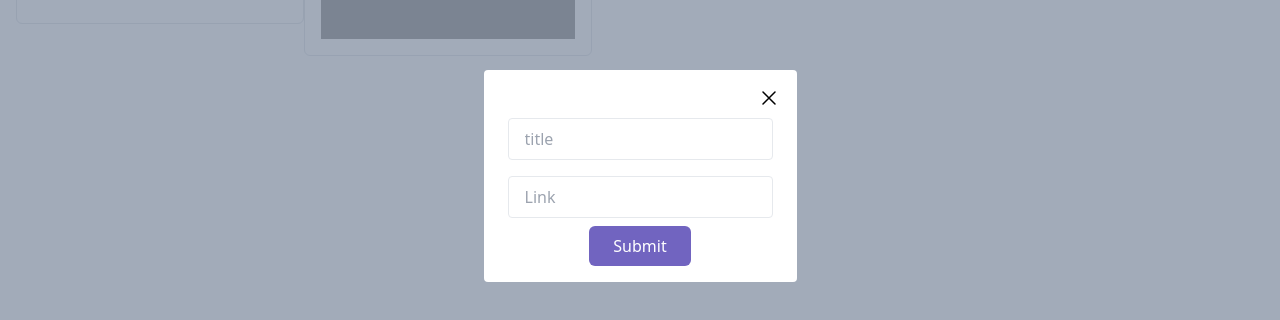
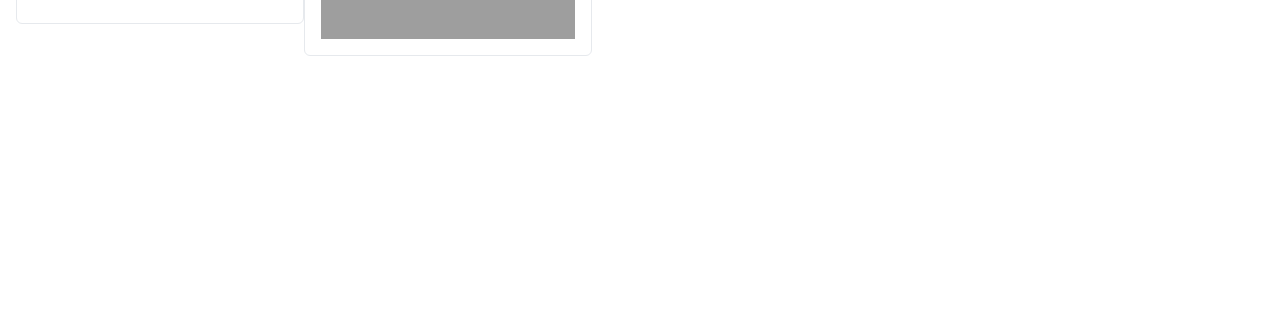
Before and after one commit to Mohfazam/SecondBrain, a React (Vite) app in the folder Frontend/: page / in a window 1280 px wide. Shown: the part 224-544 px from the top of the page. Built offline with nearby package versions, Linux system fonts and the light colour scheme; grey boxes are pictures that could not be loaded.

Commit message:
State Variable of The PopUp

```diff
--- a/Frontend/src/App.tsx
+++ b/Frontend/src/App.tsx
@@ -1,4 +1,4 @@
-
+import { useState } from 'react'
 import { Button } from './components/Button'
 import { PlusIcon } from './icons/PlusIcons'
 import { ShareIcon } from './icons/ShareIcon'
@@ -9,10 +9,13 @@ import { CreateContentModel } from './components/CreateContentModel'
 
 
 function App() {
+  const [modealOpen, setModalOpen] = useState(false);
 
 
   return <div className='p-4'>
-    <CreateContentModel open={true}/>
+    <CreateContentModel open={modealOpen} onClose={() => {
+      setModalOpen(false);
+    }}/>
       <div className='flex justify-end gap-4'>
         <Button varient='primary' text='Add content' startIcon={<PlusIcon />}></Button>
         <Button varient='secondary' text='Share Brain' startIcon={<ShareIcon />}></Button>
--- a/Frontend/src/components/CreateContentModel.tsx
+++ b/Frontend/src/components/CreateContentModel.tsx
@@ -2,6 +2,7 @@ import { CrossIcon } from "../icons/CrossIcon"
 import { Button } from "./Button"
 
 export function CreateContentModel({ open, onClose }) {
+
     return <div>
         {open && <div className="w-screen h-screen bg-slate-500 fixed top-0 left-0 bg-opacity-60 flex justify-center">
 
```
